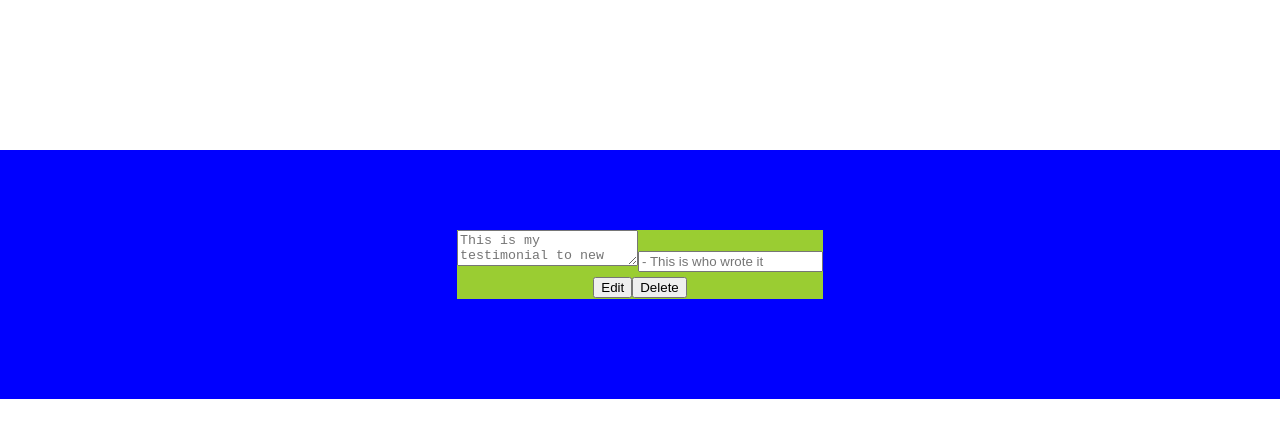
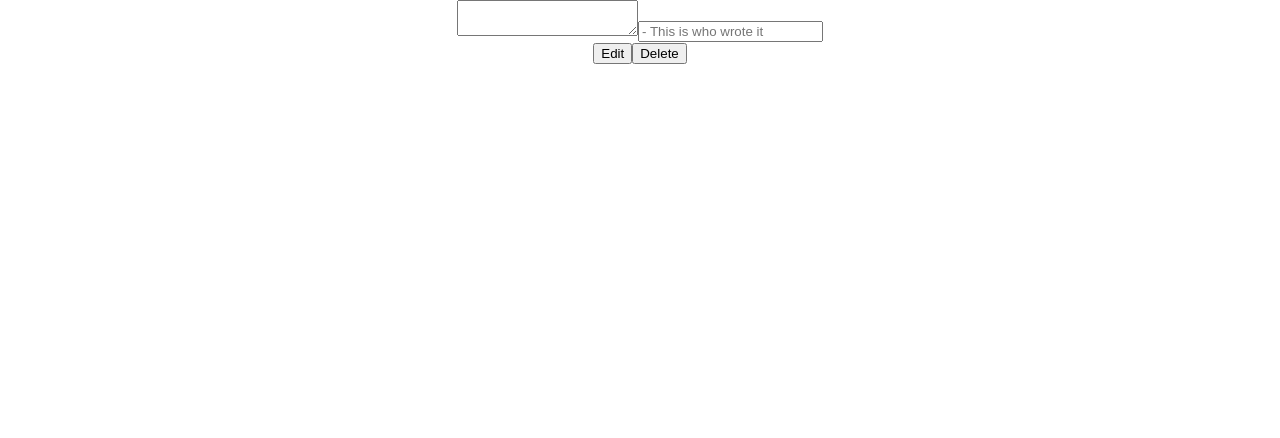
Before and after one commit to chrisratsimba123/new-alternatives-app, a React (Create React App) app in the folder client/: page /detail-testimonial/1 in a window 1280 px wide. Shown: the top 438 px of the page. Built offline with nearby package versions, Linux system fonts and the light colour scheme; no server answers.

Commit message:
handle change working

```diff
--- a/client/src/Screens/TestimonialDetail/TestimonialDetail.css
+++ b/client/src/Screens/TestimonialDetail/TestimonialDetail.css
@@ -1,6 +1,6 @@
 
 
-.testimonial-detail{
+/* .testimonial-detail{
     display: flex;
     padding: 100px;
     padding-top: 80px;
@@ -13,8 +13,8 @@
     display: flex;
     flex-direction: column;
     line-height: 1.6;
-    background-color:yellowgreen
+     background-color:yellowgreen
 }
 .content{
-    background-color: white;
-}
+     background-color: white;
+} */
--- a/client/src/Screens/TestimonialDetail/TestimonialDetail.jsx
+++ b/client/src/Screens/TestimonialDetail/TestimonialDetail.jsx
@@ -21,10 +21,10 @@ const TestimonialDetail = () => {
     }, [id])
 
     const handleChange = (e) => {
-        const { key, value } = e.target
+        const { name, value } = e.target
         setTestimonial({
             ...testimonial,
-            [key]: value
+            [name]: value
         })
     }
 
@@ -34,16 +34,15 @@ const TestimonialDetail = () => {
                 <form>
                     <textarea
                         className="edit-content"
+                        name="content"
                         value={testimonial.content}
-                        key='content'
+                        onChange={handleChange}
                         required
-                        onChange={handleChange}
-                        placeholder="This is my testimonial to new alternatives"
                     />
                     <input
                         className="edit-author"
                         value={testimonial.author}
-                        key="author"
+                        name="author"
                         required
                         onChange={handleChange}
                         placeholder="- This is who wrote it"
```
